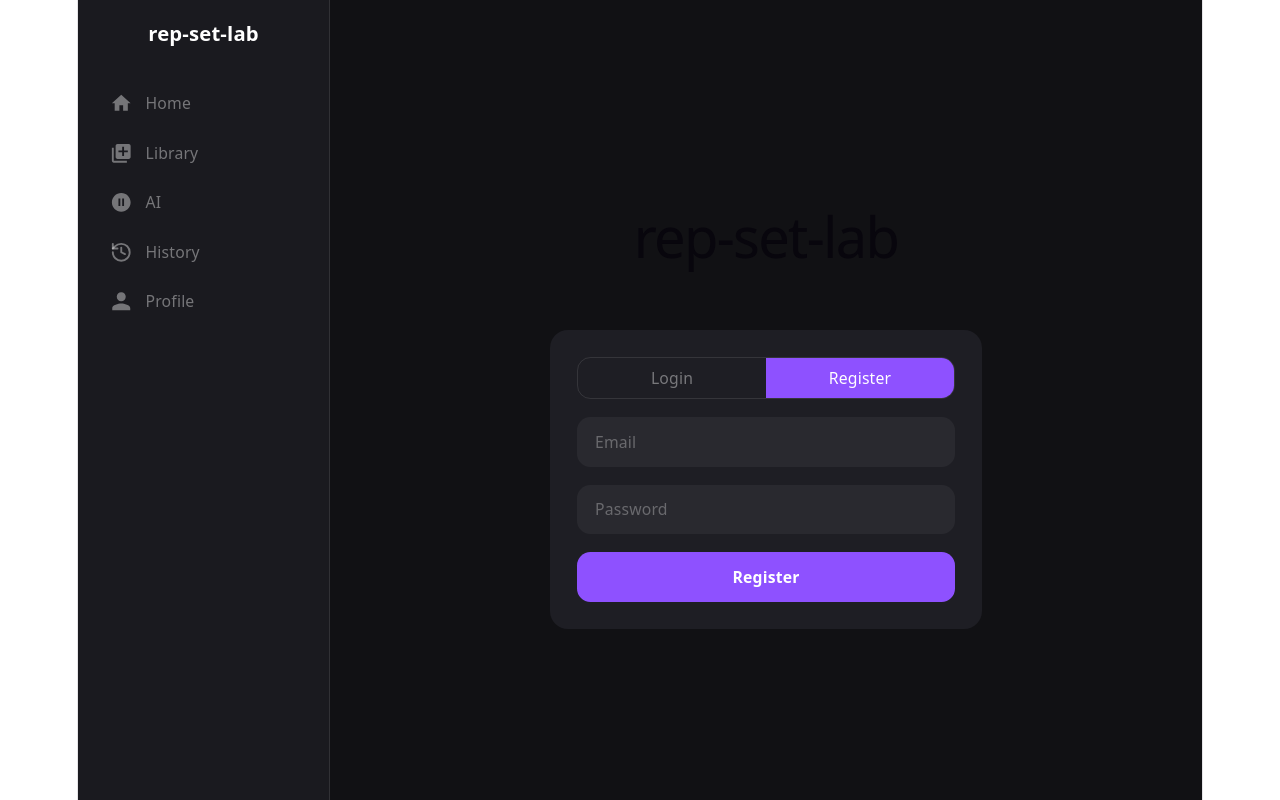
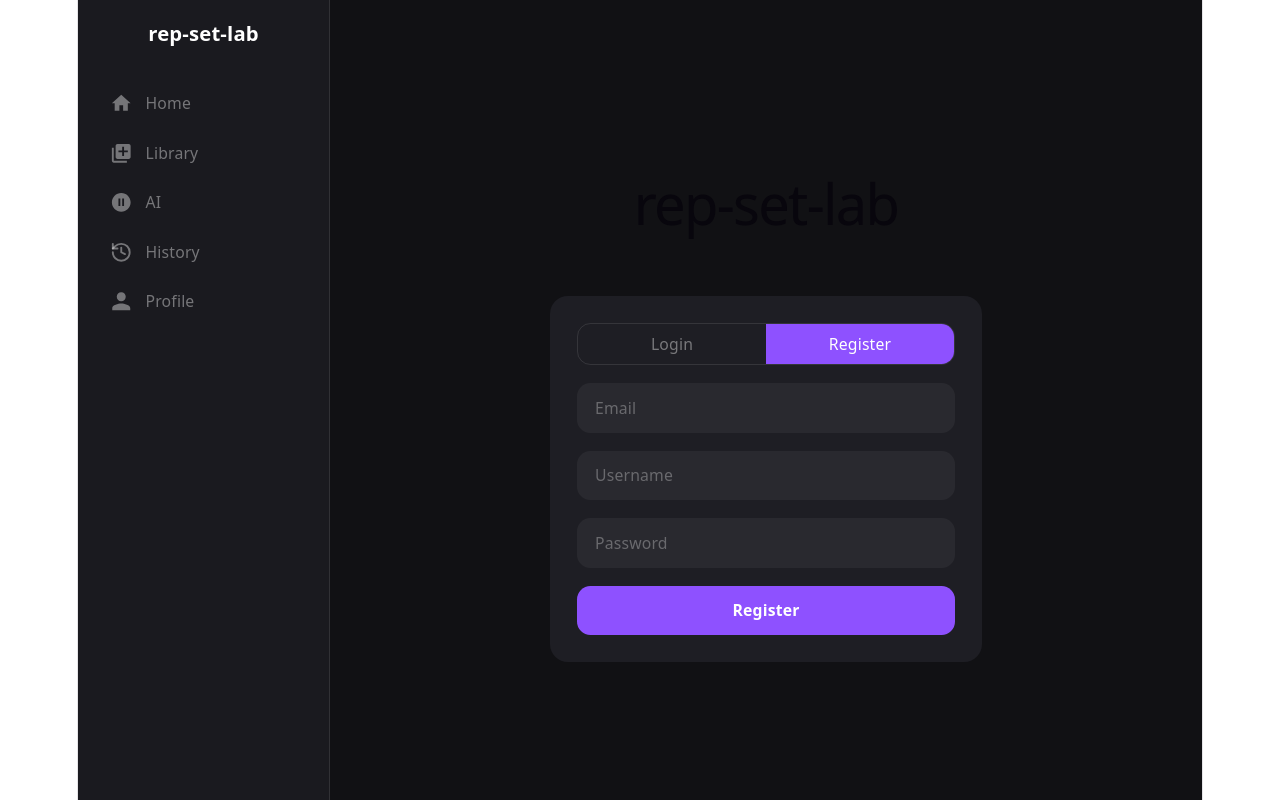
Before and after one commit to Conixen/rep-set-lab, a Vue app in the folder client/: page /login in a window 1280 px wide. Both pictures are taken after a click on the button "Register". Built offline with nearby package versions, Linux system fonts and the light colour scheme.

Commit message:
feat: add username input for registration in LoginView

```diff
--- a/client/src/views/LoginView.vue
+++ b/client/src/views/LoginView.vue
@@ -19,6 +19,13 @@
         v-model="email"
         type="email"
         placeholder="Email"
+        class="w-full bg-white/5 rounded-xl px-4 py-3 text-sm text-white placeholder-white/30 outline-none focus:ring-1 focus:ring-violet-500"
+      />
+      <input
+        v-if="mode === 'Register'"
+        v-model="username"
+        type="text"
+        placeholder="Username"
         class="w-full bg-white/5 rounded-xl px-4 py-3 text-sm text-white placeholder-white/30 outline-none focus:ring-1 focus:ring-violet-500"
       />
       <input
@@ -51,6 +58,7 @@ const router = useRouter()
 
 const mode     = ref<'Login' | 'Register'>('Login')
 const email    = ref('')
+const username = ref('')
 const password = ref('')
 const error    = ref('')
 const loading  = ref(false)
@@ -62,7 +70,7 @@ async function submit() {
     if (mode.value === 'Login') {
       await auth.login(email.value, password.value)
     } else {
-      await auth.register(email.value, password.value)
+      await auth.register(email.value, username.value, password.value)
     }
     router.push('/')
   } catch (e: unknown) {
```
